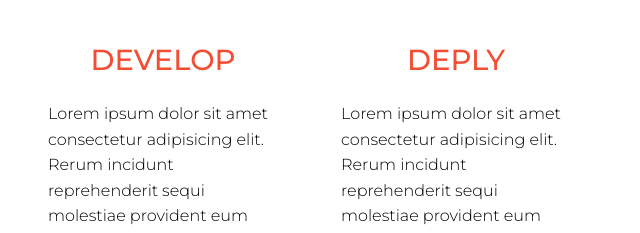
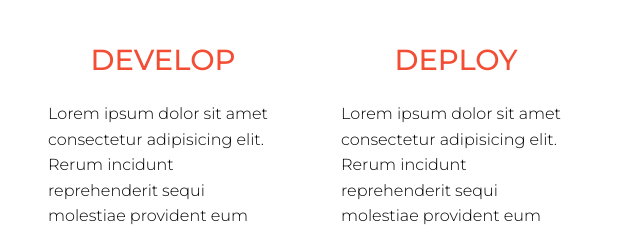
Before and after one commit to BaubasDRSK/08-friday-challange, a website: page index.html in a window 1280 px wide. Shown: the part 374-607 px from the top of the page, 640-1280 px from the left. Drawn offline with Linux system fonts and the light colour scheme.

Commit message:
misspelling corrected

```diff
--- a/index.html
+++ b/index.html
@@ -54,7 +54,7 @@
                     <img class="arrow" src="./icon_deploy.svg" alt="raketa">
                 </div>
             </div>
-            <h2 class="title">Deply</h2>
+            <h2 class="title">Deploy</h2>
             <p class="info">Lorem ipsum dolor sit amet consectetur adipisicing elit. Rerum incidunt reprehenderit sequi molestiae provident eum maiores voluptas assumenda illum dignissimos, eveniet voluptatem quas laboriosam velit.</p>
         </div>
 
```
